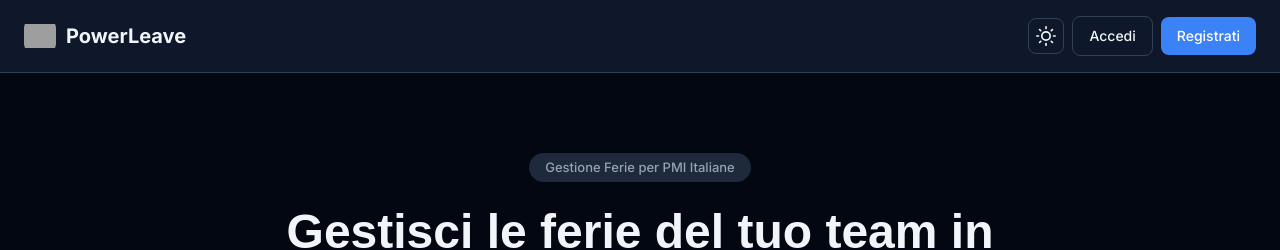
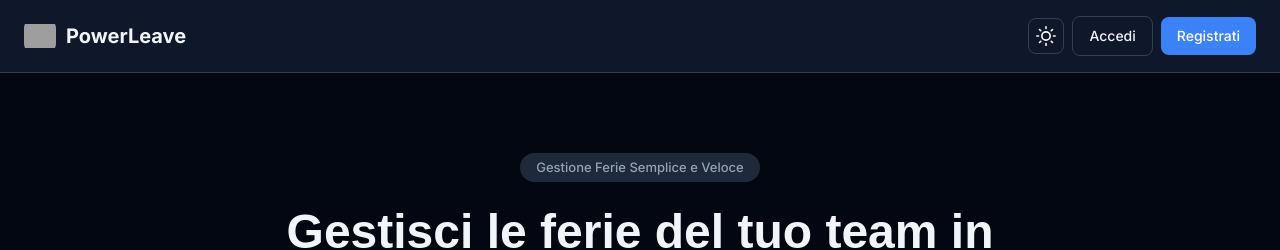
Before and after one commit to AngeloAng94/PowerLeave-Enhanced-Ed.-, a React (Create React App) app in the folder frontend/: page / in a window 1280 px wide. Shown: the top 250 px of the page. Built offline with nearby package versions, Linux system fonts and the light colour scheme; no server answers; grey boxes are pictures that could not be loaded; the HTML template or start-up script is replaced by a standard one.

Commit message:
auto-commit for dbe9ad70-2341-44d1-99c5-67853171e992

```diff
--- a/frontend/src/pages/LandingPage.js
+++ b/frontend/src/pages/LandingPage.js
@@ -42,7 +42,7 @@ export default function LandingPage() {
           background: 'var(--muted)', fontSize: '13px', fontWeight: 500,
           marginBottom: '24px', color: 'var(--muted-foreground)',
         }}>
-          Gestione Ferie per PMI Italiane
+          Gestione Ferie Semplice e Veloce
         </div>
         <h1 style={{ fontSize: '48px', fontWeight: 800, lineHeight: 1.1, marginBottom: '20px' }}>
           Gestisci le ferie del tuo team in modo{' '}
```
